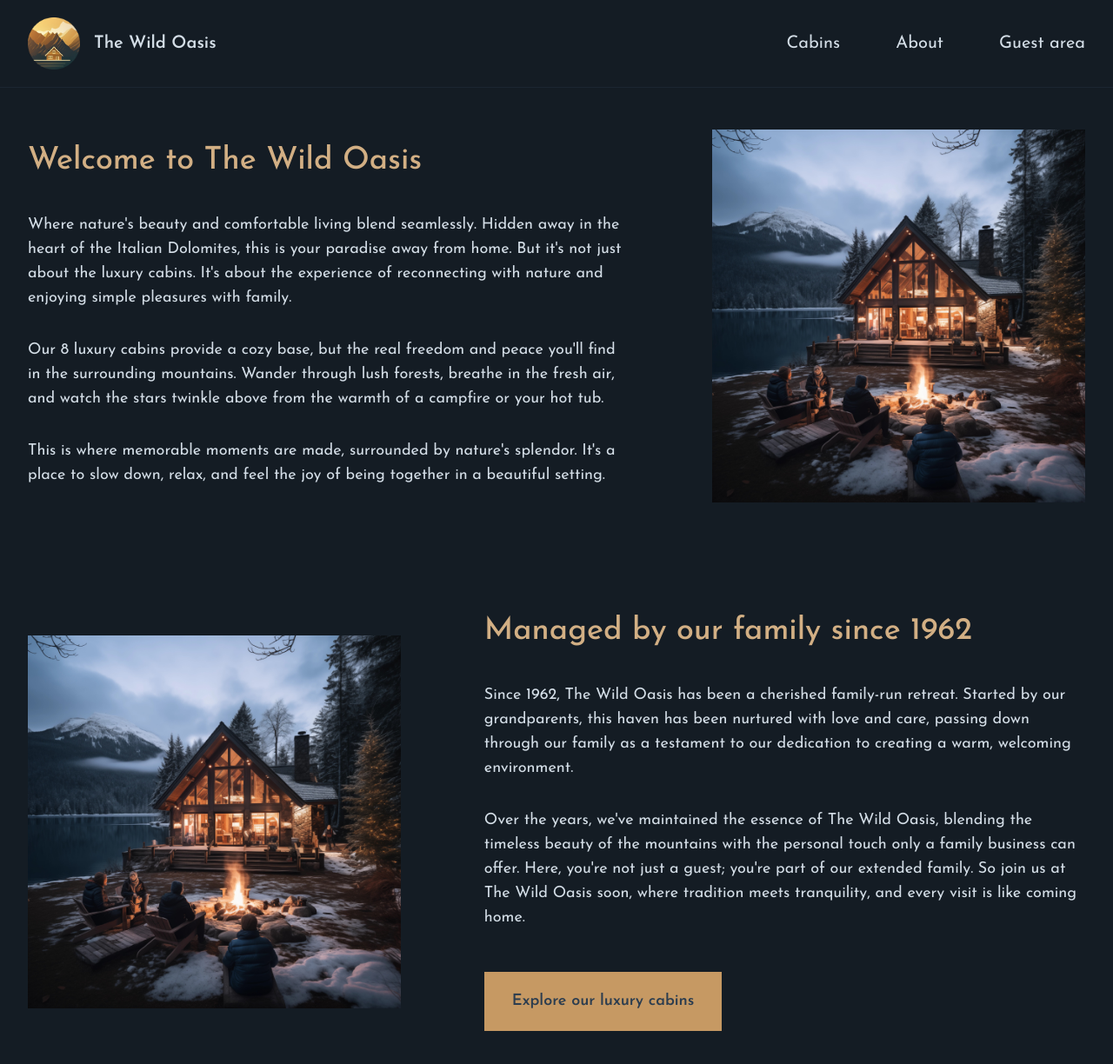
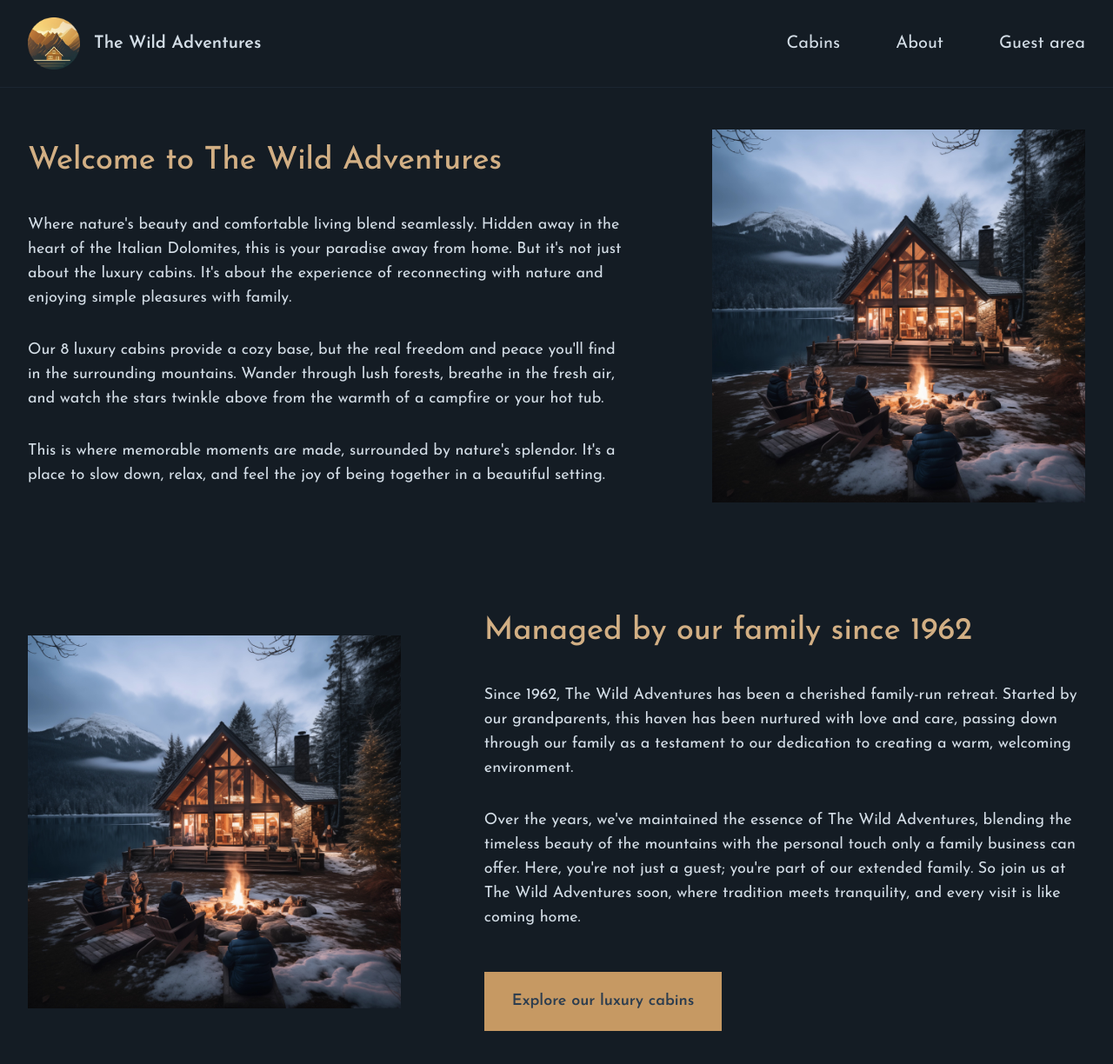
Before and after one commit to sumancsnit/the-wild-adventures-nextjs, a Next.js app: page /about in a window 1280 px wide. Shown: the top 1224 px of the page at 87% size. Built offline with nearby package versions, Linux system fonts and the light colour scheme.

Commit message:
update details

```diff
--- a/app/_components/Logo.js
+++ b/app/_components/Logo.js
@@ -10,10 +10,10 @@ function Logo() {
         height='60'
         width='60'
         quality={80}
-        alt='The Wild Oasis logo'
+        alt='The Wild Adventures logo'
       />
       <span className='text-xl font-semibold text-primary-100'>
-        The Wild Oasis
+        The Wild Adventures
       </span>
     </Link>
   );
--- a/app/about/page.js
+++ b/app/about/page.js
@@ -11,7 +11,7 @@ export default function Page() {
     <div className='grid grid-cols-5 gap-x-24 gap-y-32 text-lg items-center'>
       <div className='col-span-3'>
         <h1 className='text-4xl mb-10 text-accent-400 font-medium'>
-          Welcome to The Wild Oasis
+          Welcome to The Wild Adventures
         </h1>
 
         <div className='space-y-8'>
@@ -49,7 +49,7 @@ export default function Page() {
           src={image2}
           fill
           className='object-cover'
-          alt='Family that manages The Wild Oasis'
+          alt='Family that manages The Wild Adventures'
         />
       </div>
 
@@ -60,18 +60,18 @@ export default function Page() {
 
         <div className='space-y-8'>
           <p>
-            Since 1962, The Wild Oasis has been a cherished family-run retreat.
-            Started by our grandparents, this haven has been nurtured with love
-            and care, passing down through our family as a testament to our
-            dedication to creating a warm, welcoming environment.
+            Since 1962, The Wild Adventures has been a cherished family-run
+            retreat. Started by our grandparents, this haven has been nurtured
+            with love and care, passing down through our family as a testament
+            to our dedication to creating a warm, welcoming environment.
           </p>
           <p>
-            Over the years, we&apos;ve maintained the essence of The Wild Oasis,
-            blending the timeless beauty of the mountains with the personal
-            touch only a family business can offer. Here, you&apos;re not just a
-            guest; you&apos;re part of our extended family. So join us at The
-            Wild Oasis soon, where tradition meets tranquility, and every visit
-            is like coming home.
+            Over the years, we&apos;ve maintained the essence of The Wild
+            Adventures, blending the timeless beauty of the mountains with the
+            personal touch only a family business can offer. Here, you&apos;re
+            not just a guest; you&apos;re part of our extended family. So join
+            us at The Wild Adventures soon, where tradition meets tranquility,
+            and every visit is like coming home.
           </p>
 
           <div>
--- a/package.json
+++ b/package.json
@@ -1,5 +1,5 @@
 {
-  "name": "the-wild-stay-nextjs",
+  "name": "the-wild-adventures-nextjs",
   "version": "0.1.0",
   "private": true,
   "scripts": {
```
Also changed, not shown: 1 other file (tests, documents, lock files or other folders).
